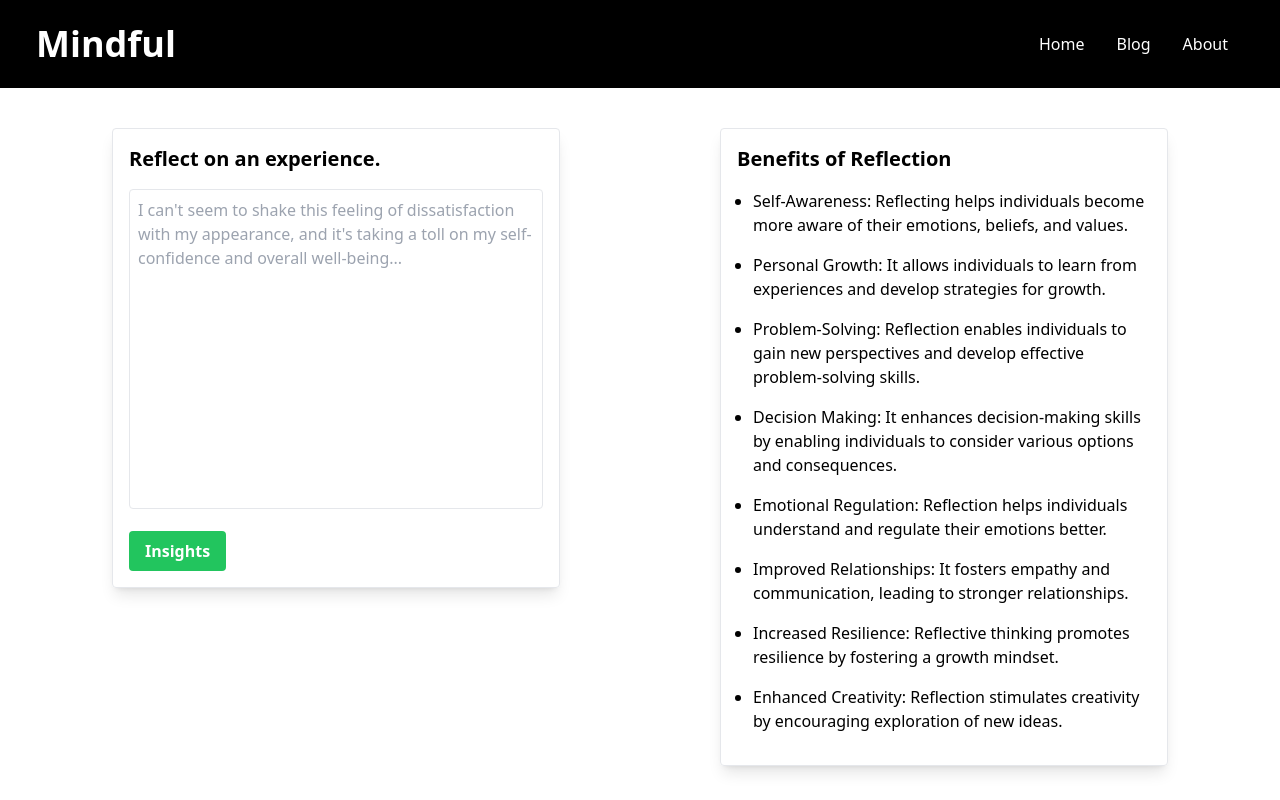
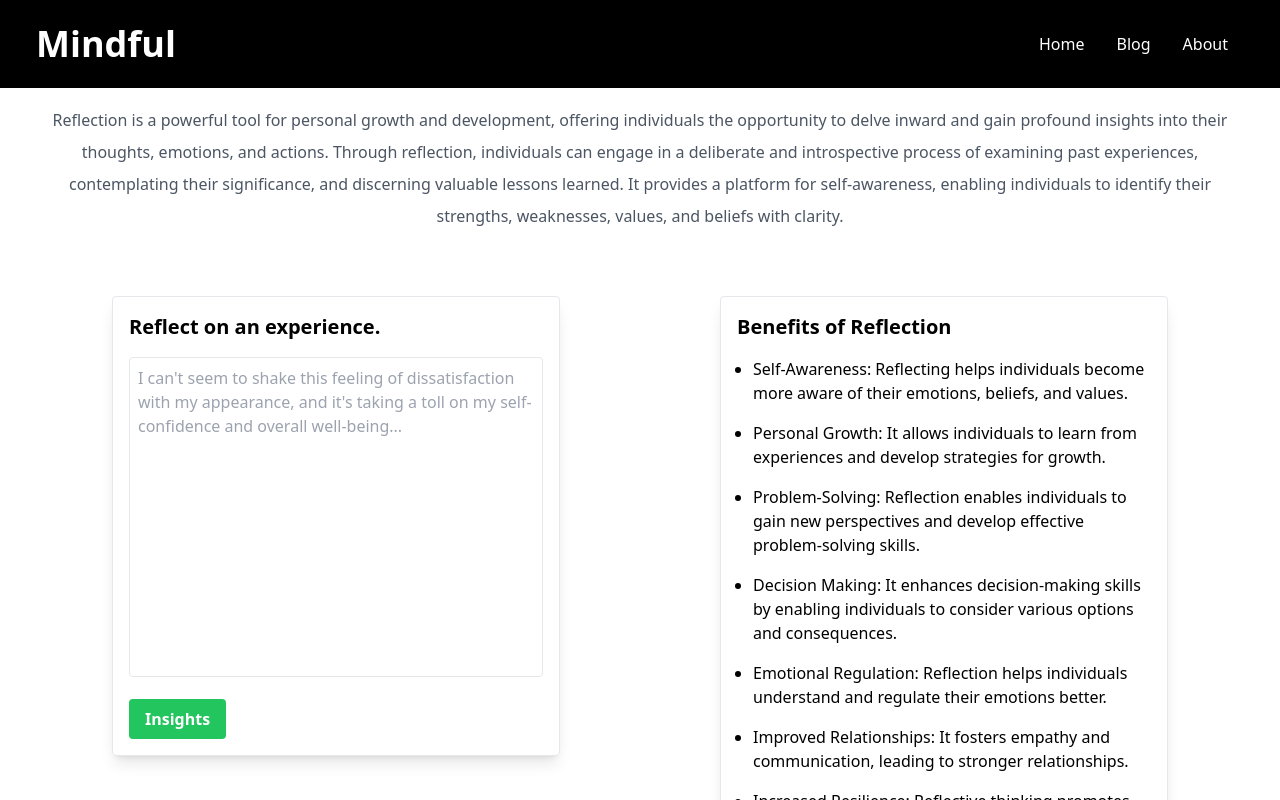
Before and after one commit to tshepo-ncube/nontanda, a Next.js app: page / in a window 1280 px wide. Shown: the top 800 px of the page. Built offline with nearby package versions, Linux system fonts and the light colour scheme.

Commit message:
added some txt on home about reflection

```diff
--- a/components/Journal.jsx
+++ b/components/Journal.jsx
@@ -50,6 +50,35 @@ const Journal = () => {
   };
 
   return (
+    <>
+      {" "}
+      <div className="bg-white-100 p-18 mt-2">
+        <div className="container mx-auto text-center">
+          {/* <h2 className="text-4xl font-bold text-gray-800 mb-8">Who We Are</h2> */}
+          <p className="text-gray-600 leading-loose mb-8">
+            Reflection is a powerful tool for personal growth and development,
+            offering individuals the opportunity to delve inward and gain
+            profound insights into their thoughts, emotions, and actions.
+            Through reflection, individuals can engage in a deliberate and
+            introspective process of examining past experiences, contemplating
+            their significance, and discerning valuable lessons learned. It
+            provides a platform for self-awareness, enabling individuals to
+            identify their strengths, weaknesses, values, and beliefs with
+            clarity.
+          </p>
+          {/* <p className="text-gray-600 leading-loose">
+            Moreover, reflection facilitates effective problem-solving and
+            decision-making by encouraging individuals to critically evaluate
+            various perspectives and consider alternative courses of action.
+            Beyond personal growth, reflection fosters empathy, enhances
+            emotional regulation, and strengthens relationships by promoting
+            understanding and communication. Ultimately, the practice of
+            reflection empowers individuals to navigate life's challenges with
+            resilience, cultivate a growth mindset, and pursue continuous
+            self-improvement.
+          </p> */}
+        </div>
+      </div>
       <Grid container spacing={0}>
         <Grid item xs={12} sm={12} md={12} lg={6}>
           {insights ? (
@@ -81,19 +110,19 @@ const Journal = () => {
                 <div className="relative">
                   <div className="w-full mx-auto p-2 border rounded resize-none focus:outline-none focus:ring focus:border-green-300">
                     <p>
-                    It sounds like you've been grappling with a heavy burden of
-                    self-doubt and questioning your worthiness in your
-                    relationships, despite the love and support you receive. The
-                    lingering doubts and insecurities seem to overshadow even
-                    your happiest moments, casting a shadow over your
-                    experiences. It's important to recognize that these feelings
-                    are valid, but they don't define your worth or deservingness
-                    of happiness. Perhaps exploring these doubts with compassion
-                    and seeking validation from within can help you cultivate a
-                    deeper sense of self-acceptance and find peace within your
-                    relationships. Remember, you are deserving of love and
-                    happiness, and your worthiness doesn't hinge on external
-                    validation.
+                      It sounds like you've been grappling with a heavy burden
+                      of self-doubt and questioning your worthiness in your
+                      relationships, despite the love and support you receive.
+                      The lingering doubts and insecurities seem to overshadow
+                      even your happiest moments, casting a shadow over your
+                      experiences. It's important to recognize that these
+                      feelings are valid, but they don't define your worth or
+                      deservingness of happiness. Perhaps exploring these doubts
+                      with compassion and seeking validation from within can
+                      help you cultivate a deeper sense of self-acceptance and
+                      find peace within your relationships. Remember, you are
+                      deserving of love and happiness, and your worthiness
+                      doesn't hinge on external validation.
                     </p>
                   </div>
                   {/* <div className="absolute top-2 left-2 text-gray-400 overflow-hidden whitespace-nowrap">
@@ -117,8 +146,8 @@ const Journal = () => {
             <h2 className="text-xl font-bold mb-4">Benefits of Reflection</h2>
             <ul className="list-disc pl-4">
               <li className="mb-4">
-              Self-Awareness: Reflecting helps individuals become more aware of
-              their emotions, beliefs, and values.
+                Self-Awareness: Reflecting helps individuals become more aware
+                of their emotions, beliefs, and values.
               </li>
               <li className="mb-4">
                 Personal Growth: It allows individuals to learn from experiences
@@ -133,8 +162,8 @@ const Journal = () => {
                 individuals to consider various options and consequences.
               </li>
               <li className="mb-4">
-              Emotional Regulation: Reflection helps individuals understand and
-              regulate their emotions better.
+                Emotional Regulation: Reflection helps individuals understand
+                and regulate their emotions better.
               </li>
               <li className="mb-4">
                 Improved Relationships: It fosters empathy and communication,
@@ -152,6 +181,7 @@ const Journal = () => {
           </div>
         </Grid>
       </Grid>
+    </>
   );
 };
 
```
Lines whose indentation alone changed are shown as unchanged.
